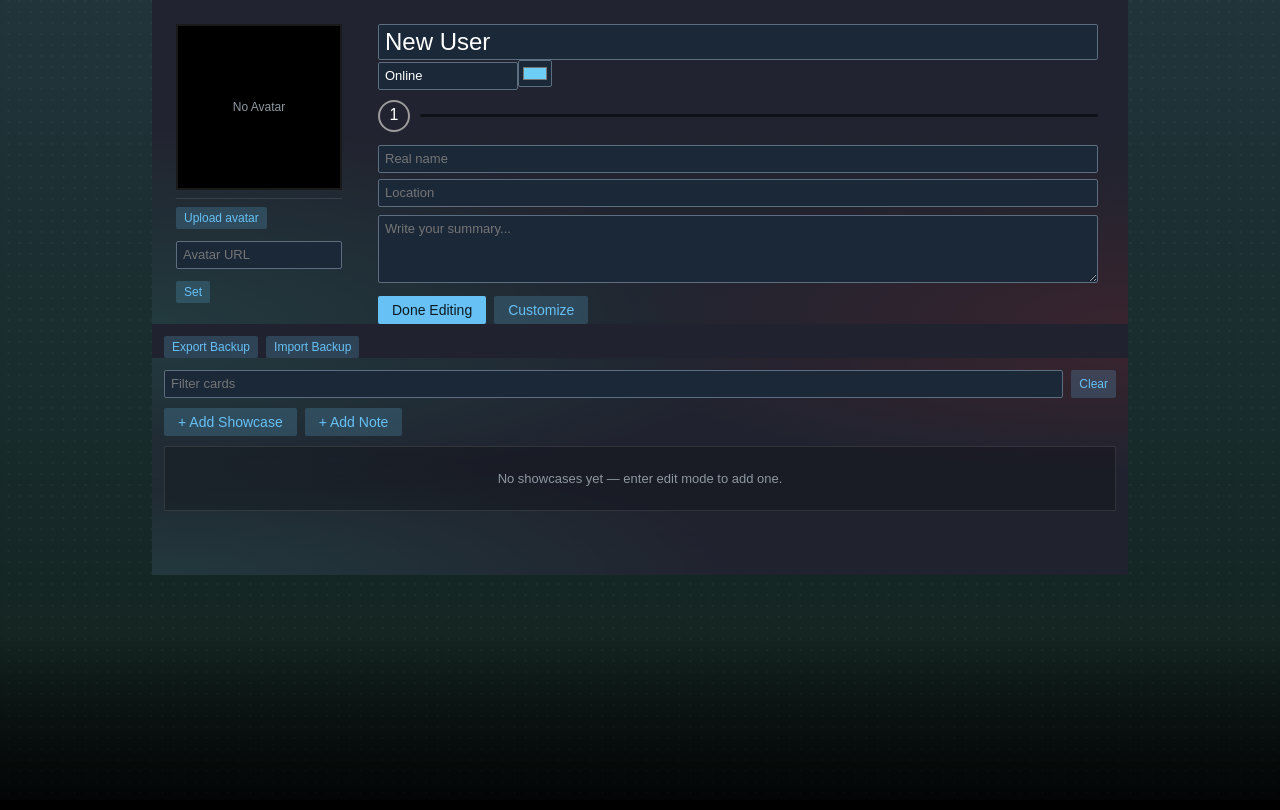
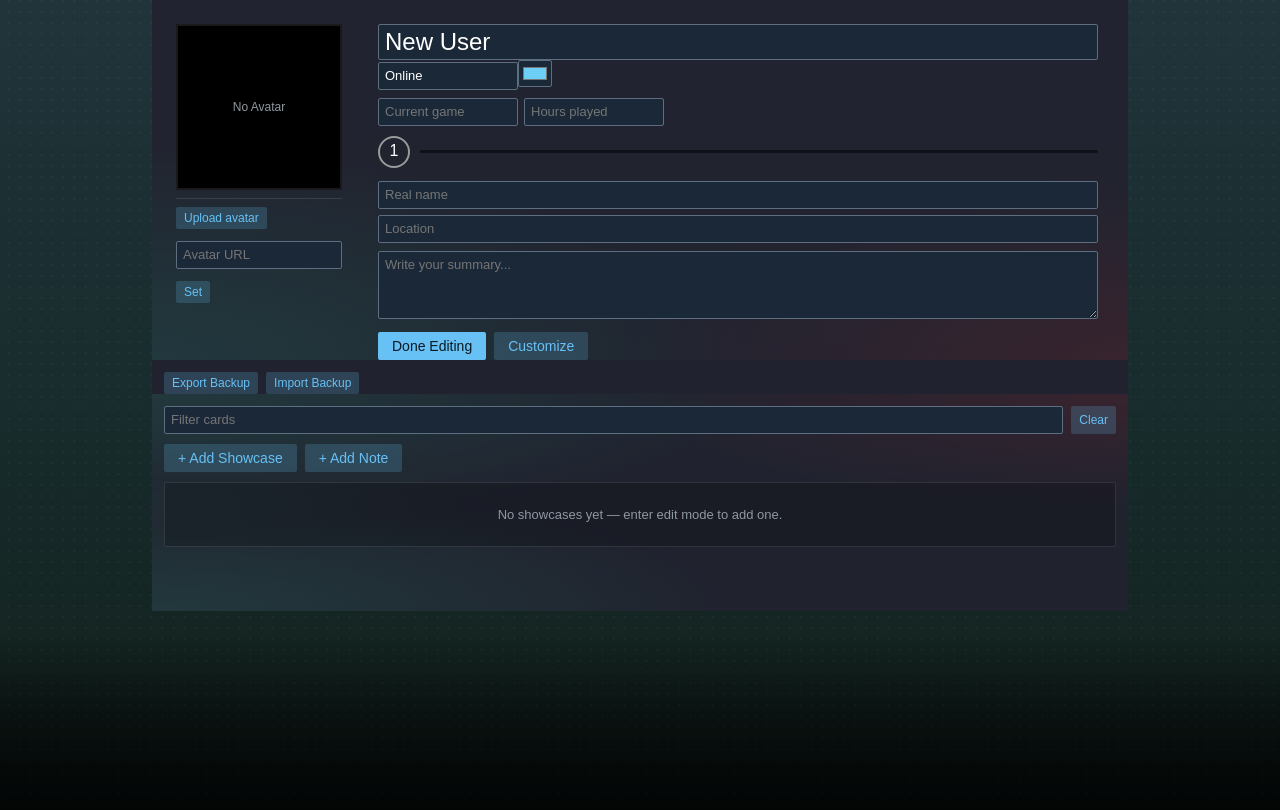
Before and after one commit to Thomyorke1412/kyoma-dashboard, a React (Vite) app: page / in a window 1280 px wide. Both pictures are taken after a click on the button "Edit Profile". Built offline with nearby package versions, Linux system fonts and the light colour scheme.

Commit message:
feat: steam current-game line in profile header

```diff
--- a/src/components/ProfileHeader.jsx
+++ b/src/components/ProfileHeader.jsx
@@ -7,6 +7,9 @@ export default function ProfileHeader({ profile, xp, editMode, onProfileChange,
   const avatarUrl = useIdbImage(profile.avatar.type === 'idb' ? profile.avatar.value : null)
   const avatarSrc = profile.avatar.type === 'url' && profile.avatar.value ? profile.avatar.value : avatarUrl
   const [avatarUrlInput, setAvatarUrlInput] = useState('')
+  const currentGame = profile.currentGame ?? ''
+  const hoursPlayed = profile.hoursPlayed ?? ''
+  const hasCurrentGame = currentGame !== '' || hoursPlayed !== ''
 
   async function handleAvatarFile(e) {
     const file = e.target.files?.[0]
@@ -85,6 +88,34 @@ export default function ProfileHeader({ profile, xp, editMode, onProfileChange,
             <span style={{ color: profile.status.color }}>{profile.status.text}</span>
           )}
         </div>
+        {(editMode || hasCurrentGame) && (
+          <div className="profile-current-game">
+            {editMode ? (
+              <>
+                <input
+                  placeholder="Current game"
+                  value={currentGame}
+                  onChange={(e) => onProfileChange({ currentGame: e.target.value })}
+                />
+                <input
+                  placeholder="Hours played"
+                  value={hoursPlayed}
+                  onChange={(e) => onProfileChange({ hoursPlayed: e.target.value })}
+                />
+              </>
+            ) : (
+              <>
+                {currentGame !== '' && (
+                  <>
+                    <span className="current-game-dot" style={{ background: profile.status.color }} />
+                    <span className="current-game-name">{currentGame}</span>
+                  </>
+                )}
+                {hoursPlayed !== '' && <span className="current-game-hours">{hoursPlayed}</span>}
+              </>
+            )}
+          </div>
+        )}
         <LevelBadge xp={xp} />
         <div className="profile-fields">
           {editMode ? (
--- a/src/lib/storage.js
+++ b/src/lib/storage.js
@@ -8,6 +8,8 @@ export const DEFAULT_STATE = {
     realName: '',
     location: '',
     summary: '',
+    currentGame: '',
+    hoursPlayed: '',
   },
   theme: {
     accent: '#66c0f4',
--- a/src/styles/steam.css
+++ b/src/styles/steam.css
@@ -128,6 +128,40 @@ body {
 
 .status-line {
   margin-bottom: 8px;
+}
+
+.profile-current-game {
+  display: flex;
+  align-items: center;
+  gap: 6px;
+  margin-bottom: 8px;
+  color: #c4c4c4;
+  font-size: 13px;
+  line-height: 18px;
+  min-width: 0;
+}
+
+.profile-current-game .current-game-dot {
+  flex: none;
+  width: 8px;
+  height: 8px;
+  border-radius: 50%;
+}
+
+.profile-current-game .current-game-name {
+  min-width: 0;
+  overflow: hidden;
+  text-overflow: ellipsis;
+  white-space: nowrap;
+}
+
+.profile-current-game .current-game-hours {
+  flex: none;
+  color: #9b9b9b;
+}
+
+.profile-current-game input {
+  width: 140px;
 }
 
 .level-badge-row {
```
Also changed, not shown: 1 other file (tests, documents, lock files or other folders).
